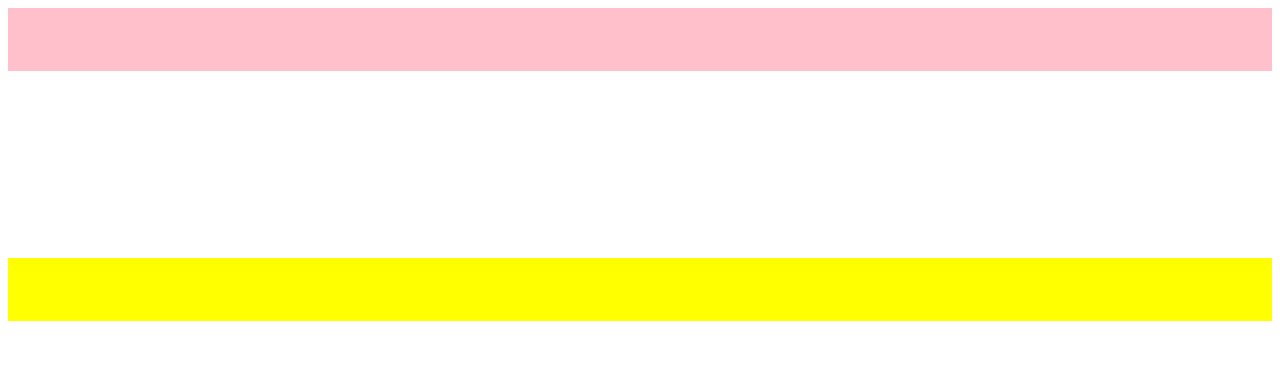
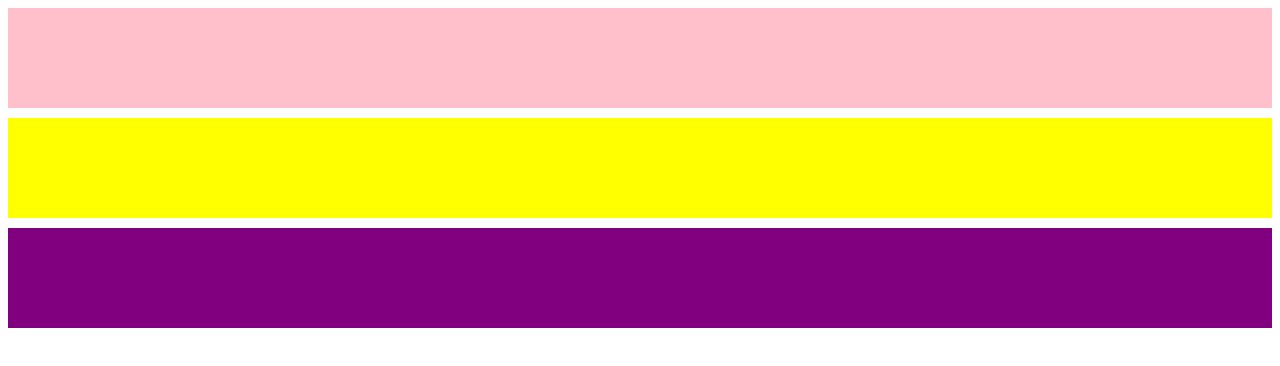
Before and after one commit to flavio-secondini/htmlcss-struttura-wp, a plain HTML site: page index.html in a window 1280 px wide. Drawn offline with Linux system fonts and the light colour scheme.

```diff
--- a/index.html
+++ b/index.html
@@ -22,7 +22,12 @@
       </div>
     </main>
     <footer>
+      <div class="riga">
+        <div class="colonna-100 viola">
 
+        </div>
+
+      </div>
     </footer>
   </body>
 </html>
--- a/master.css
+++ b/master.css
@@ -1,17 +1,19 @@
-body {
-  height: 500px;
+/* dimensioni colonne vuote, da cancellare quando riempite  */
+
+div[class^="colonna-"] {
+  height: 100px;
 }
 
-body header, body main, body footer, body div {
-  height: 50%;
-}
+/* clearing */
 
 .riga::after {
   content: "";
   clear: both;
   display: table;
+  margin: 10px 0px;
+}
 
-}
+/* dati colonne */
 
 [class^="colonna-"] {
   float: left;
@@ -21,6 +23,8 @@ body header, body main, body footer, body div {
   width: 100%;
 }
 
+/* colori colonne */
+
 .pink {
   background-color: pink;
 }
@@ -28,3 +32,7 @@ body header, body main, body footer, body div {
 .yellow {
   background: yellow;
 }
+
+.viola {
+  background-color: purple;
+}
```
